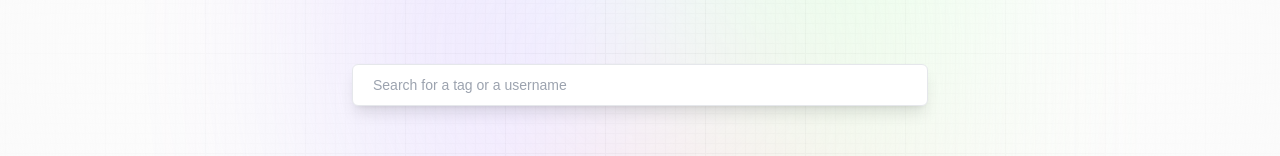
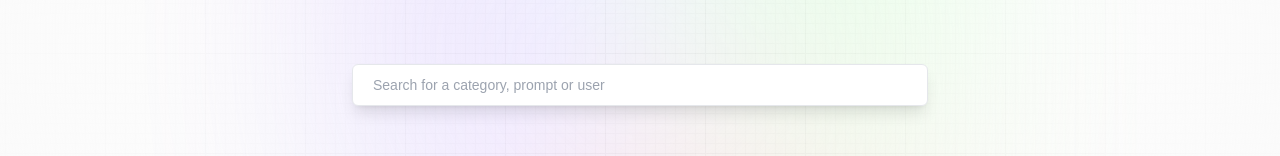
Before and after one commit to smsaadamin034/NEXTJS_PROJECT_SCPROMPTSJS, a Next.js app: page / in a window 1280 px wide. Shown: the part 352-508 px from the top of the page. Built offline with nearby package versions, Linux system fonts and the light colour scheme; no server answers; the database is empty.

Commit message:
Edited Search box placeholder

```diff
--- a/components/Feed.jsx
+++ b/components/Feed.jsx
@@ -72,7 +72,7 @@ const Feed = () => {
       <form className='relative w-full flex-center'>
         <input
           type='text'
-          placeholder='Search for a tag or a username'
+          placeholder='Search for a category, prompt or user'
           value={searchText}
           onChange={handleSearchChange}
           required
```
